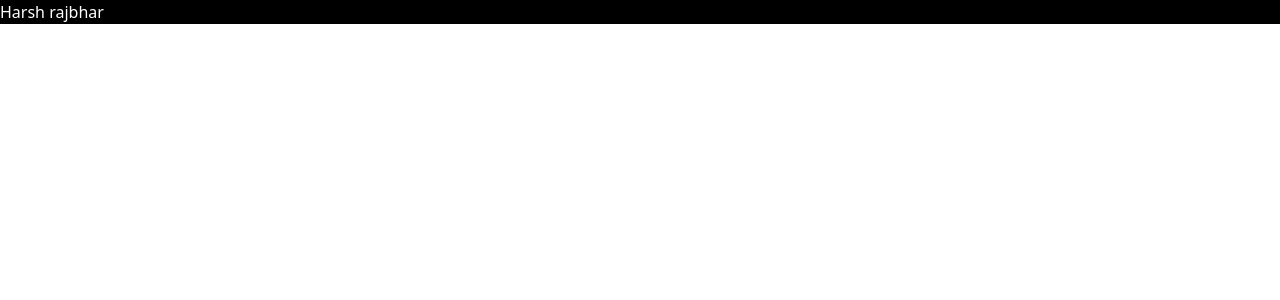
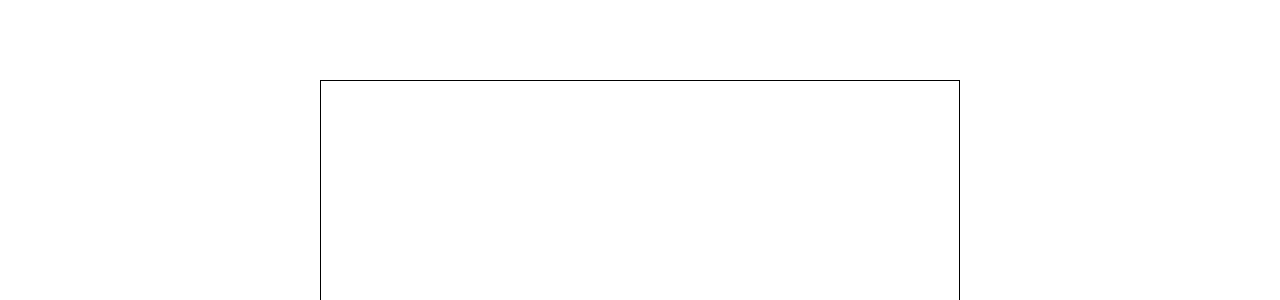
Before and after one commit to HarshRajbhar/sattrix-assignment, an Angular app: page / in a window 1280 px wide. Shown: the top 300 px of the page. Built offline with nearby package versions, Linux system fonts and the light colour scheme.

Commit message:
app component and project added

```diff
--- a/src/app/app-routing.module.ts
+++ b/src/app/app-routing.module.ts
@@ -1,10 +1,15 @@
 import { NgModule } from '@angular/core';
 import { RouterModule, Routes } from '@angular/router';
 
-const routes: Routes = [];
+const routes: Routes = [
+  // {
+  //   path:'',
+  //   loadChildren:()=>im
+  // }
+];
 
 @NgModule({
   imports: [RouterModule.forRoot(routes)],
-  exports: [RouterModule]
+  exports: [RouterModule],
 })
-export class AppRoutingModule { }
+export class AppRoutingModule {}
--- a/src/app/app.component.html
+++ b/src/app/app.component.html
@@ -1 +1,5 @@
-<p class="bg-black text-white">Harsh rajbhar</p>
+<div class="main-body flex justify-center items-center relative" #mainbody>
+  <div class="w-1/2 h-[80%] border">
+    <router-outlet></router-outlet>
+  </div>
+</div>
--- a/src/app/app.component.scss
+++ b/src/app/app.component.scss
@@ -0,0 +1,8 @@
+.main-body {
+  height: var(--vh);
+  // overflow: auto;
+}
+
+.border {
+  border: 1px solid black;
+}
--- /dev/null
+++ b/src/assets/scss/global.scss
@@ -0,0 +1,3 @@
+:root {
+  --vh: 100vh;
+}
--- a/src/styles.scss
+++ b/src/styles.scss
@@ -1,2 +1,3 @@
 /* You can add global styles to this file, and also import other style files */
-@import "./assets/tailwind.scss";
+@import "./assets/scss/tailwind.scss";
+@import "./assets/scss/global.scss";
```
Also changed, not shown: src/assets/scss/tailwind.scss (renamed from src/assets/tailwind.scss).
